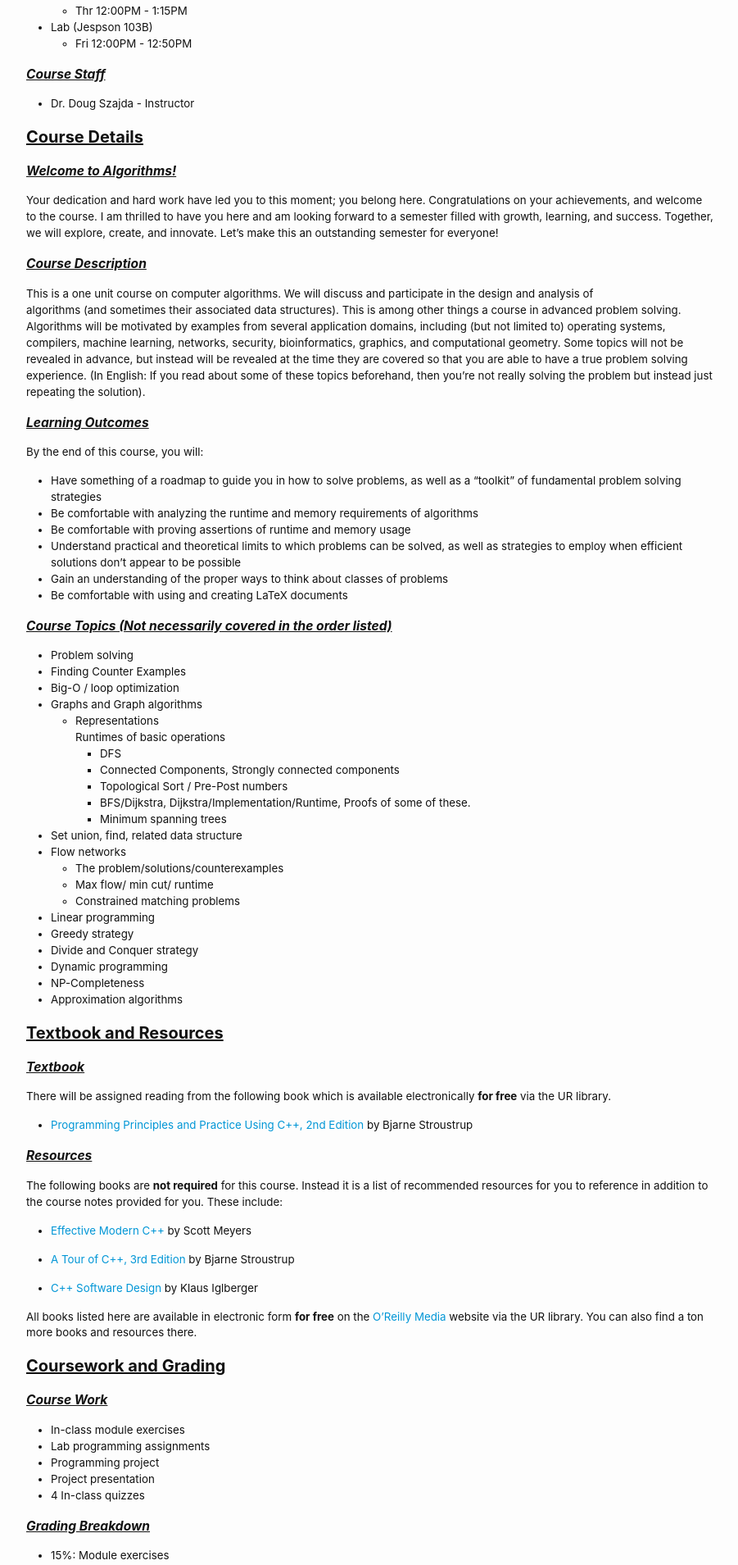
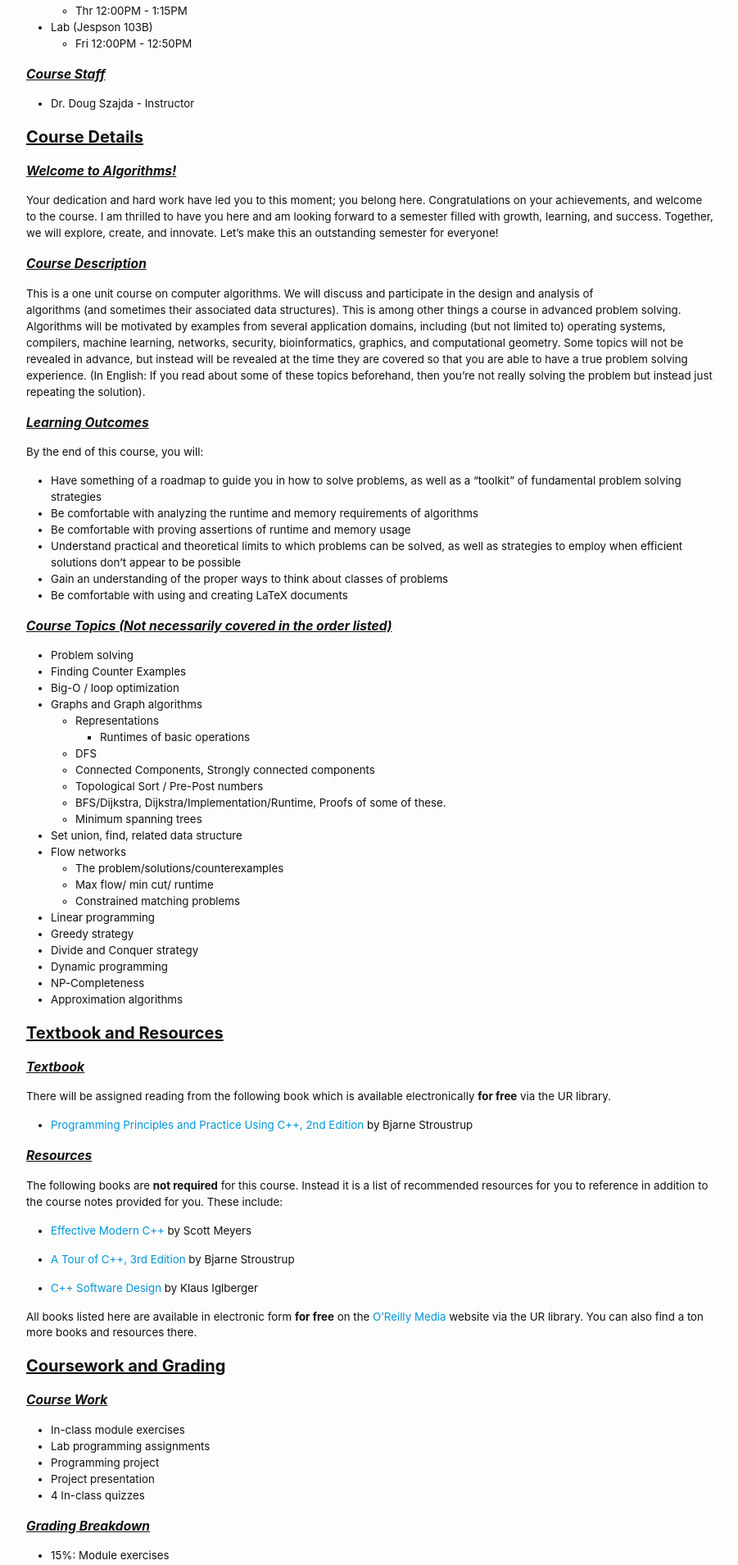
Before and after one commit to CMSC315-S2-Spring-2025/CMSC315-S2-Spring-2025.github.io, a Jekyll site: the page built from syllabus.md, in a window 1280 px wide. Shown: the part 508-2417 px from the top of the page at 82% size, without its empty margins (188-1089 px from the left). Built offline with Jekyll 4.4.1, drawn with Linux system fonts in a browser that asks for light colours.

```diff
--- a/syllabus.md
+++ b/syllabus.md
@@ -65,12 +65,12 @@ By the end of this course, you will:
 - Big-O / loop optimization
 - Graphs and Graph algorithms
   - Representations
-	 Runtimes of basic operations
-	- DFS
-	- Connected Components, Strongly connected components
-	- Topological Sort / Pre-Post numbers
-	- BFS/Dijkstra, Dijkstra/Implementation/Runtime, Proofs of some of these.
-	- Minimum spanning trees
+	- Runtimes of basic operations
+  - DFS
+  - Connected Components, Strongly connected components
+  - Topological Sort / Pre-Post numbers
+  - BFS/Dijkstra, Dijkstra/Implementation/Runtime, Proofs of some of these.
+  - Minimum spanning trees
 - Set union, find, related data structure
 - Flow networks
 	- The problem/solutions/counterexamples
```
